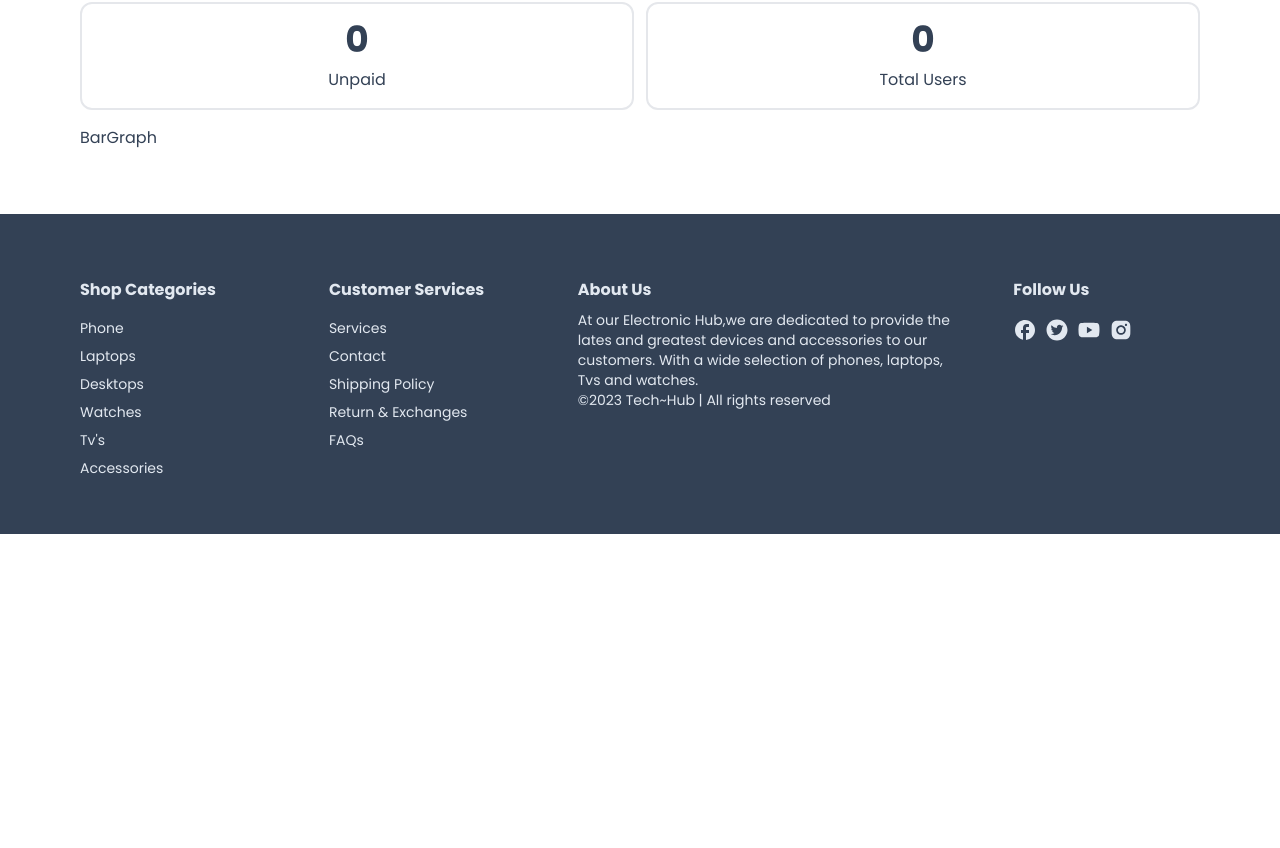
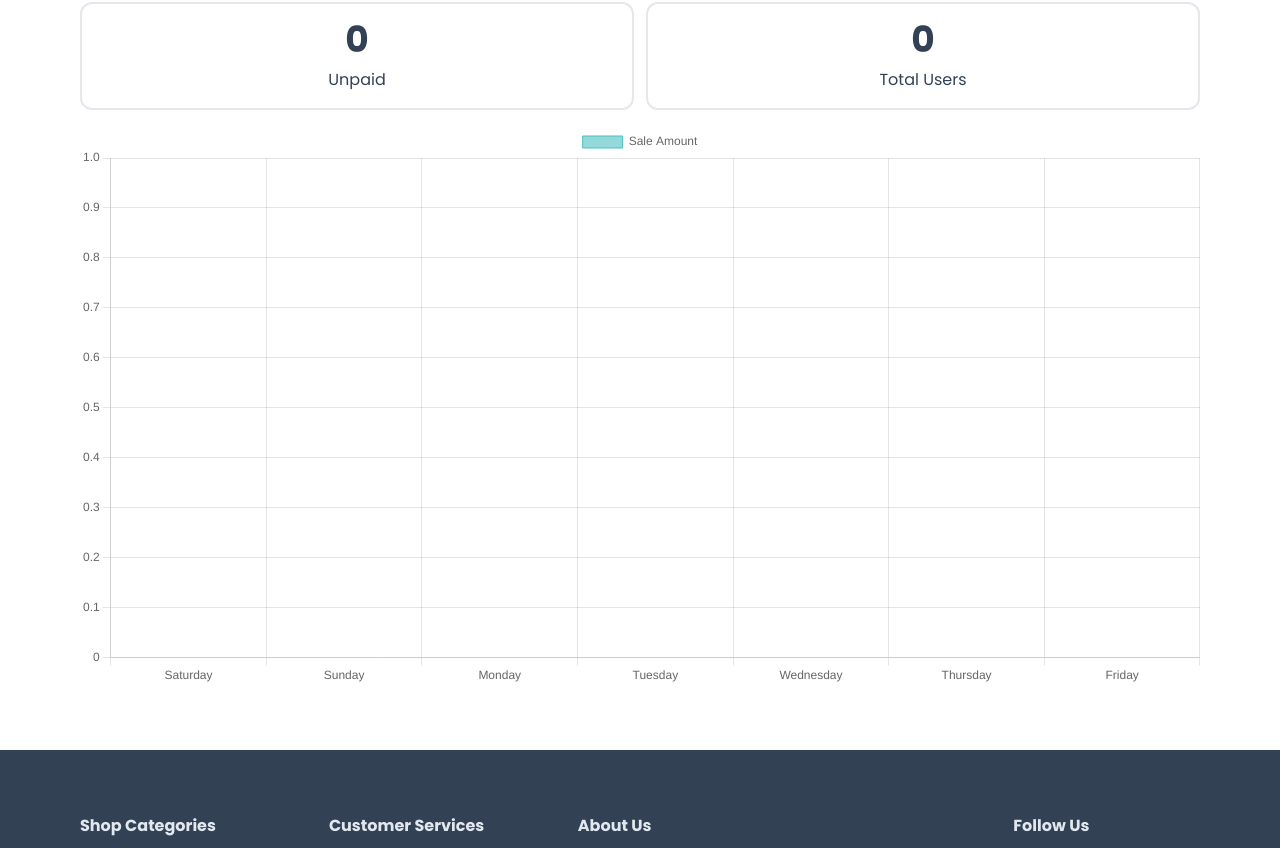
Before and after one commit to Sstanley45/TechHub-E-Commerce-NextJS, a Next.js app: page /admin in a window 1280 px wide. Shown: the part 480-1328 px from the top of the page. Before the commit the page ends 1014 px from the top, so only its background shows below. Built offline with nearby package versions, Linux system fonts and the light colour scheme; no server answers; the database is empty; a web font is replaced by a local one.

Commit message:
admin-(summary)-bar-graph

```diff
--- a/actions/getGraphDats.ts
+++ b/actions/getGraphDats.ts
@@ -35,7 +35,7 @@ export default async function getGraphData() {
     while (currentDate <= endDate) {
       //Format the day as a string e.g monday
       const day = currentDate.format("dddd");
-      console.log("day>>>", day, currentDate);
+     // console.log("day>>>", day, currentDate);
 
       //Initialize the aggregated data for the day with the day, date and totalAmount
       aggregatedData[day] = {
--- a/app/admin/BarGraph.tsx
+++ b/app/admin/BarGraph.tsx
@@ -24,9 +24,33 @@ type GraphData = {
 };
 
 const BarGraph: React.FC<BarGraphProps> = ({ data }) => {
-  console.log(data);
+  // console.log(data);
 
-  return <div>BarGraph</div>;
+  const labels = data.map((item) => item.day);
+  const amounts = data.map((item) => item.totalAmount);
+
+  const chartData = {
+    labels: labels,
+    datasets: [
+      {
+        label: "Sale Amount",
+        data: amounts,
+        backgroundColor: "rgb(75,192,192,0.6)",
+        borderColor: "rgb(75,192,192,1)",
+        borderWidth: 1,
+      },
+    ],
+  };
+
+  const options = {
+    scales: {
+      y: {
+        beginAtZero: true,
+      },
+    },
+  };
+
+  return <Bar data={chartData} options={options}></Bar>;
 };
 
 export default BarGraph;
--- a/app/admin/page.tsx
+++ b/app/admin/page.tsx
@@ -22,7 +22,7 @@ const Admin = async () => {
     <div className="pt-8">
       <Container>
         <Summary products={products} orders={orders} users={users} />
-        <div className="mt-4 mx-auto max-w[1150px]">
+        <div className="mt-4 mx-auto max-w-[1150px]">
           <BarGraph data={graphData} />
         </div>
       </Container>
```
